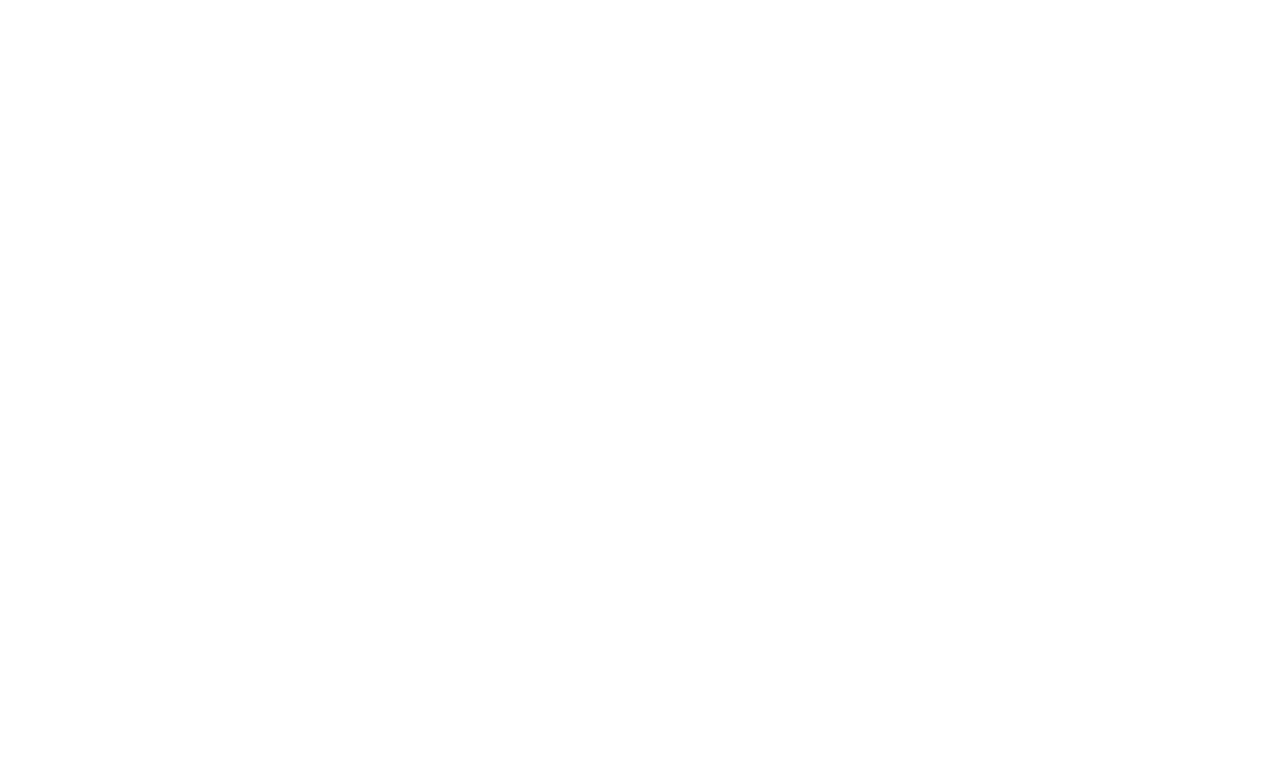
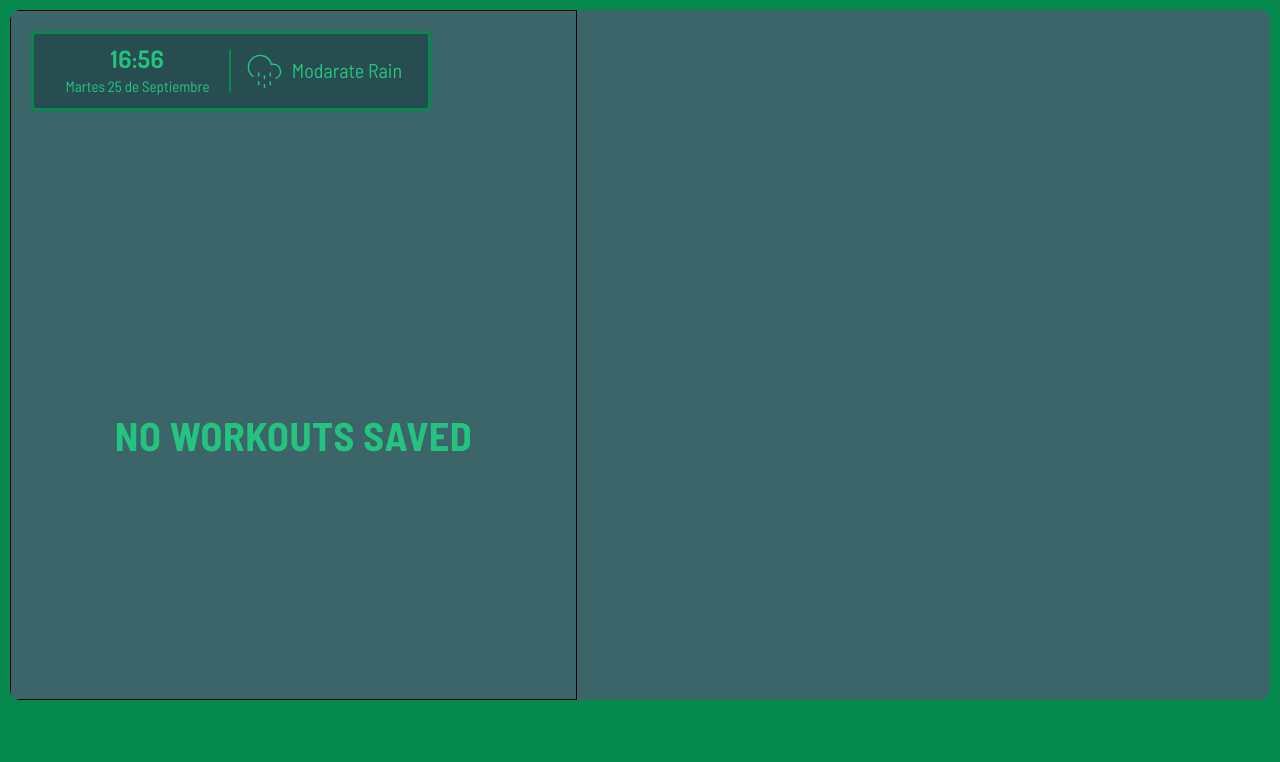
Before and after one commit to NelsonUrrutia/mvc-javascript__geolocation-app, a plain HTML site: page index.html in a window 1280 px wide. Drawn offline with Linux system fonts and the light colour scheme.

Commit message:
Created empty state and components CSS

```diff
--- a/index.html
+++ b/index.html
@@ -5,8 +5,35 @@
     <meta http-equiv="X-UA-Compatible" content="IE=edge">
     <meta name="viewport" content="width=device-width, initial-scale=1.0">
     <title>Geolocation App</title>
+    <link rel="stylesheet" href="styles/main.css">
+    <script type="module" src="app/index.js"></script>
 </head>
 <body>
 
+    <section id="app_container">
+        <div id="form_container">
+            <div id="widgets_container">
+                <div id="clock">
+                    <h3>16:56</h3>
+                    <p>Martes 25 de Septiembre</p>
+                </div>
+                <div id="weather">
+                    <img src="images/cloud-drizzle.svg" alt="weather conditions">
+                    <p>Modarate Rain</p>
+                </div>
+            </div>
+            <div id="workouts_list">
+                <div id="empty_message">
+                    <h2>NO WORKOUTS SAVED</h2>
+                </div>
+            </div>
+        </div>
+
+        <div id="map_container">
+
+        </div>
+
+    </section>
+
 </body>
 </html>
--- /dev/null
+++ b/styles/app_container.css
@@ -0,0 +1,18 @@
+#app_container{
+    display: flex;
+    max-width: 100vw;
+    min-height: 69rem;
+    border-radius: 10px;
+    overflow: hidden;
+    background-color: var(--green_300);
+}
+
+#form_container{
+    width: 45%;
+    padding: 2rem;
+    border: 1px solid;
+}
+
+#map_container{
+    width: 55%;
+}
--- /dev/null
+++ b/styles/config.css
@@ -0,0 +1,42 @@
+
+@import url('https://fonts.googleapis.com/css2?family=Barlow+Semi+Condensed:wght@400;700&display=swap');
+@import url('https://fonts.googleapis.com/css2?family=Dosis:wght@700&display=swap');
+
+:root{
+    --green_100: #24C381;
+    --green_200: #06894C;
+    --green_300: #3B6568;
+    --green_400: #284D51;
+    --font: 'Barlow Semi Condensed', sans-serif;
+    --secondary_font:  'Dosis', sans-serif;
+}
+
+*{
+    margin: 0;
+    padding: 0;
+}
+
+*,
+*::before,
+*::after{
+    box-sizing: inherit;
+}
+
+
+html{
+    box-sizing: border-box;
+    font-size: 62.5%;
+    min-height: calc(100vh - 2 * 4vw);
+}
+
+body{
+    font-family: var(--font);
+    line-height: 1.6;
+    margin: 1rem;
+    background-color: var(--green_200);
+}
+
+img{
+    display: block;
+    width: 100%;
+}
--- /dev/null
+++ b/styles/main.css
@@ -0,0 +1,4 @@
+@import 'config.css';
+@import 'app_container.css';
+@import 'widgets.css';
+@import 'workouts.css'
--- /dev/null
+++ b/styles/widgets.css
@@ -0,0 +1,60 @@
+#widgets_container{
+    background-color: var(--green_400);
+    border-radius: 5px;
+    border: 3px solid var(--green_200);
+    max-width: 40rem;
+    display: flex;
+    align-items: center;
+    padding: 1rem;
+
+}
+
+#clock{
+    position: relative;
+    width: 50%;
+    text-align: center;
+}
+
+#clock::after{
+    content: "";
+    position: absolute;
+    top: 50%;
+    transform: translateY(-50%);
+    right: 0;
+    height: 80%;
+    width: 2px;
+    background-color: var(--green_200);
+    border-radius: 5px;
+}
+
+#clock h3{
+    font-family: var(--secondary_font);
+    color: var(--green_100);
+    font-size: 2.4rem;
+    line-height: 3rem;
+    letter-spacing: 0.06rem;
+}
+
+#clock p{
+    color: var(--green_100);
+    font-size: 1.5rem;
+}
+
+
+
+#weather{
+    width: 50%;
+    display: flex;
+    justify-content: center;
+    gap: 1rem;
+}
+
+#weather img{
+    max-width: 3.5rem;
+    min-height: 3.5rem;
+}
+
+#weather p{
+    font-size: 2rem;
+    color: var(--green_100);
+}
--- /dev/null
+++ b/styles/workouts.css
@@ -0,0 +1,28 @@
+#workouts_list{
+    position: relative;
+    display: flex;
+    height: 100%;
+}
+
+#empty_message{
+    position: absolute;
+    top: 50%;
+    left: 50%;
+    transform: translate(-50%,-50%);
+    width: 100%;
+    text-align: center;
+    display: flex;
+    align-items: center;
+    justify-content: center;
+    gap: 2rem;
+}
+
+#empty_message img{
+    max-width: 40px;
+}
+
+#empty_message h2{
+    color: var(--green_100);
+    font-size: 4rem;
+    letter-spacing: 0.05rem;
+}
```
Also changed, not shown: app/index.js (added), images/cloud-drizzle.svg (added), images/empty.svg (added), images/thermometer.svg (added).
